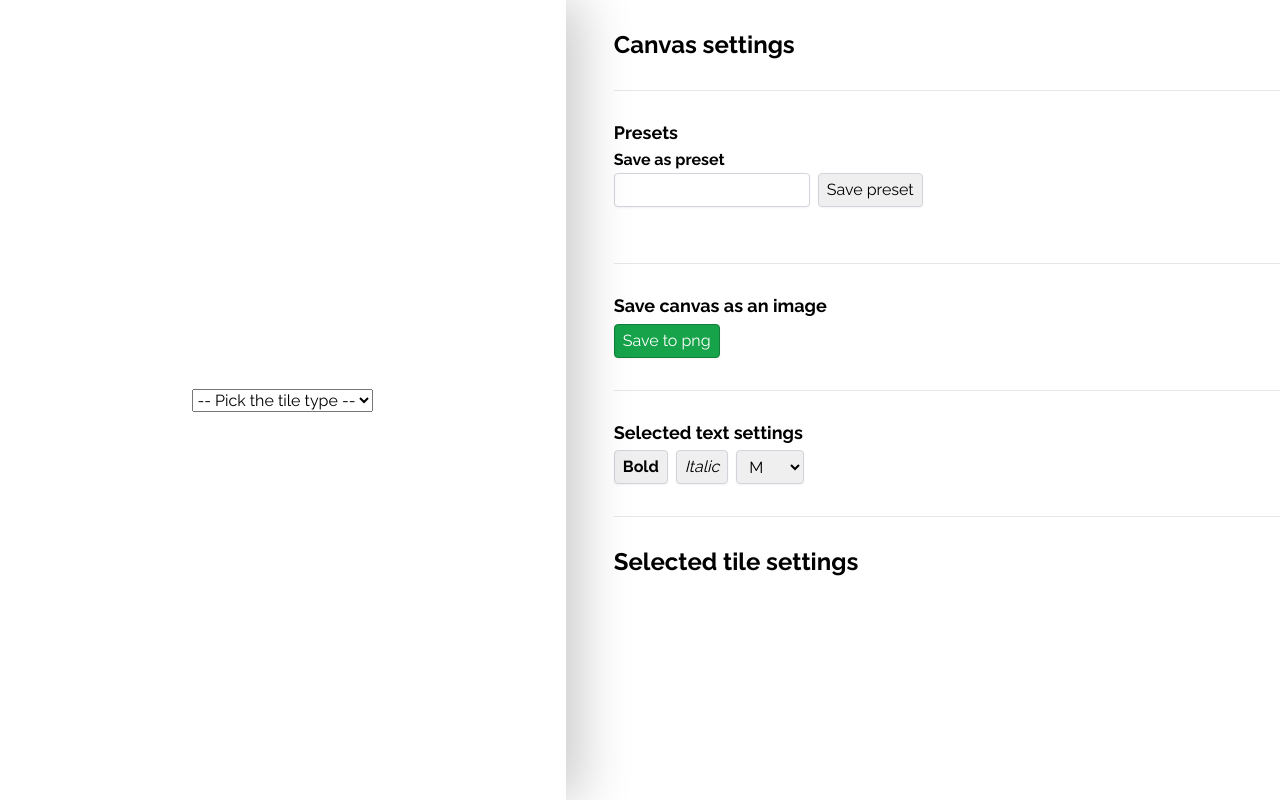
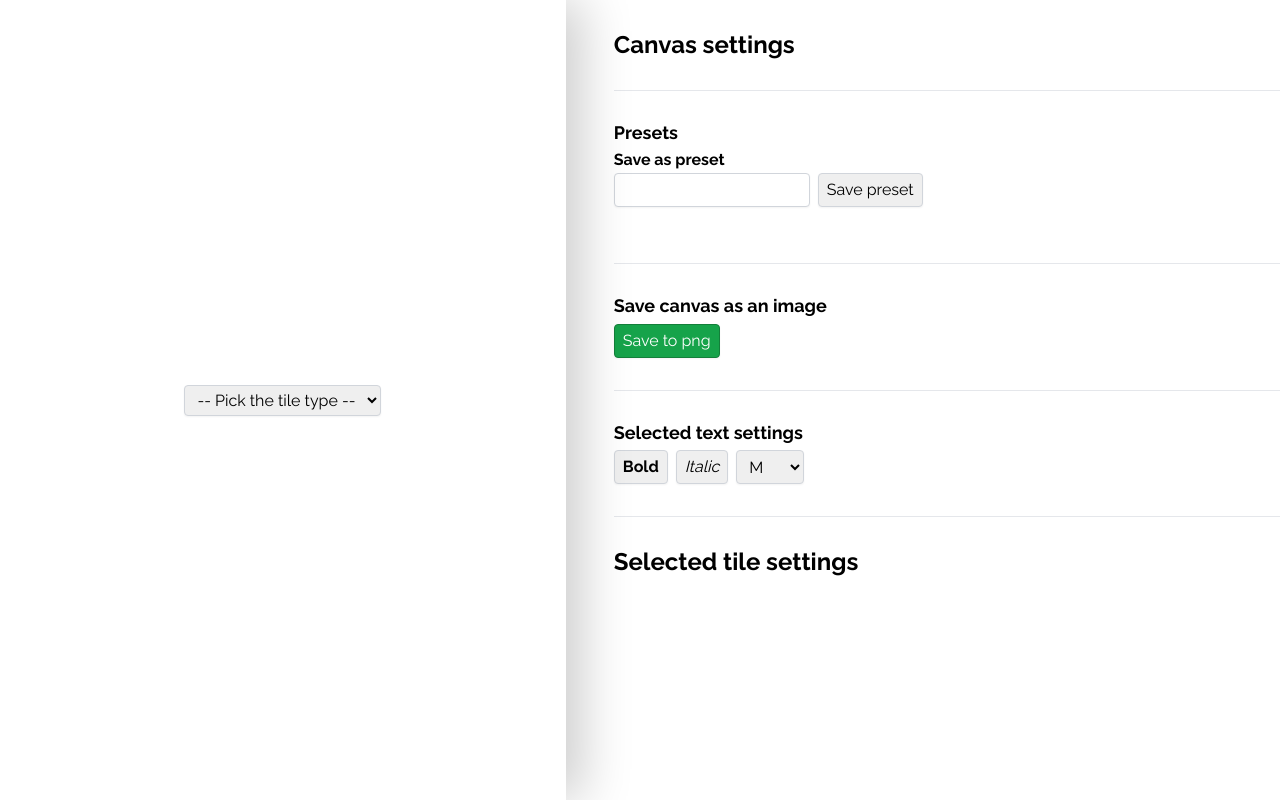
Before and after one commit to riccardofano/paper-sheet-editor, a React (Vite) app: page / in a window 1280 px wide. Built offline with nearby package versions, Linux system fonts and the light colour scheme.

Commit message:
Add button/select styles in Tiles

```diff
--- a/src/App.css
+++ b/src/App.css
@@ -32,6 +32,8 @@ main {
   margin-block-end: 0.25rem;
 }
 
+.tile select,
+.tile button,
 .settings button,
 .settings input,
 .settings select {
@@ -87,8 +89,8 @@ main {
   background-color: #bae6fd;
 }
 
-.dismiss,
-.add-paragraph {
+.tile .dismiss,
+.tile .add-paragraph {
   position: absolute;
   top: 1rem;
   right: 1rem;
@@ -102,24 +104,24 @@ main {
   border-bottom: 0.2rem solid;
 }
 
-.dismiss:active,
-.add-paragraph:active {
+.tile .dismiss:active,
+.tile .add-paragraph:active {
   border: none;
 }
 
-.dismiss:hover,
-.add-paragraph:hover {
+.tile .dismiss:hover,
+.tile .add-paragraph:hover {
   filter: brightness(90%);
 }
 
-.dismiss {
+.tile .dismiss {
   top: 1rem;
   right: 1rem;
   background-color: #be123c;
   border-color: #9f1239;
 }
 
-.add-paragraph {
+.tile .add-paragraph {
   top: 1rem;
   left: 1rem;
   background-color: #16a34a;
--- a/src/components/Select.tsx
+++ b/src/components/Select.tsx
@@ -22,7 +22,12 @@ export default function TypeSelection({ id }: TypeSelectionProps) {
   }
 
   return (
-    <select name="tileType" onChange={handleChange} defaultValue="">
+    <select
+      className="tile-chooser"
+      name="tileType"
+      onChange={handleChange}
+      defaultValue=""
+    >
       <option disabled value="">
         -- Pick the tile type --
       </option>
```
